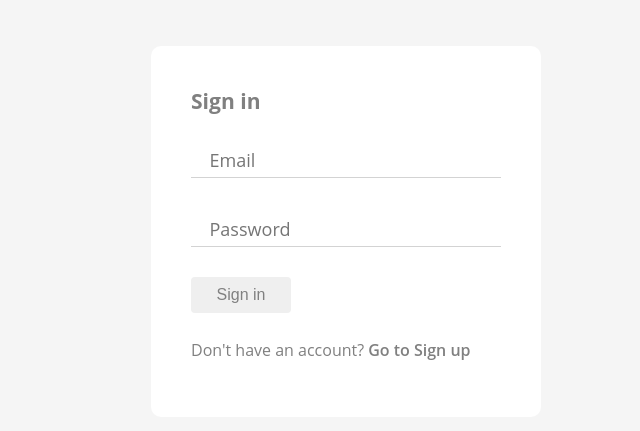
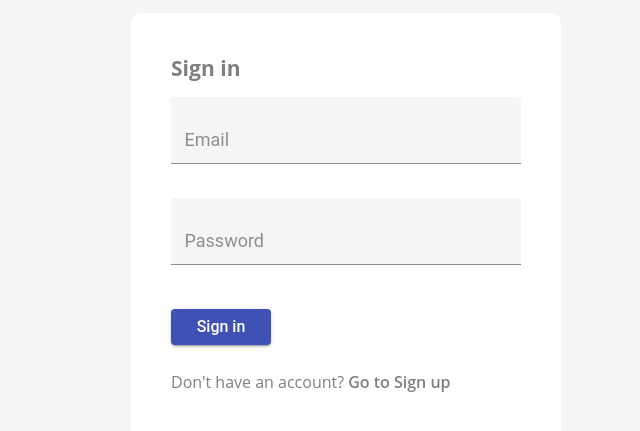
Before and after one commit to stas-diubko/AngularApp, an Angular app: page /auth/sign-in in a window 1280 px wide. Shown: the part 169-600 px from the top of the page, without its empty margins (294-934 px from the left). Built offline with nearby package versions, Linux system fonts and the light colour scheme.

Commit message:
adjust material

```diff
--- a/src/app/authentication/authentication.component.scss
+++ b/src/app/authentication/authentication.component.scss
@@ -19,31 +19,22 @@
     }
 
     .auth-input {
-      width: 300px;
-      padding: 5px;
-      border-bottom: 1px solid rgb(211, 211, 211);
-      margin-bottom: 20px;
-      color: rgb(128, 128, 128);
+      width: 350px;
+      margin-bottom: 10px;
 
       .mat-form-field-appearance-fill .mat-form-field-flex {
         padding: 0;
       }
 
       .form-error {
-        margin: 10px 0;
+        margin: 0;
         color: rgb(255, 0, 0);
         font-size: 14px;
       }
-
-
-    }
-    .error-border {
-      border-bottom: 1px solid rgb(255, 0, 0) !important;
     }
 
     button {
       width: 100px;
-      color: rgb(128, 128, 128);
       font-size: 16px;
       margin: 10px 0;
     }
--- a/src/app/authentication/sign-in/sign-in.component.html
+++ b/src/app/authentication/sign-in/sign-in.component.html
@@ -15,7 +15,7 @@
         <p class="form-error">Please enter a valid password</p>
       </mat-error>
     </mat-form-field>
-    <button mat-button color="primary" (click)="signIn(); $event.preventDefault()">Sign in</button>
+    <button mat-raised-button color="primary" (click)="signIn(); $event.preventDefault()">Sign in</button>
     <p>Don't have an account? <span routerLink='/auth/sign-up'>Go to Sign up</span></p>
   </form>
 </div>
--- a/src/app/authentication/sign-up/sign-up.component.html
+++ b/src/app/authentication/sign-up/sign-up.component.html
@@ -29,7 +29,7 @@
                 <p class="form-error">Please enter a valid password</p>
             </mat-error>
         </mat-form-field>
-        <button mat-button color="primary" (click)="signUp(); $event.preventDefault()">Sign up</button>
+        <button mat-raised-button (click)="signUp(); $event.preventDefault()">Sign up</button>
         <p><span routerLink='/auth/sign-in'>Go to Sign in</span></p>
     </form>
 </div>
--- /dev/null
+++ b/src/app/workplace/note/add-note-dialog.html
@@ -0,0 +1,3 @@
+<div mat-dialog-content>
+    <p>dialog works</p>
+</div>
--- a/src/app/workplace/note/note.component.html
+++ b/src/app/workplace/note/note.component.html
@@ -1,4 +1,4 @@
 <div class="notes-wrap">
     <span class="material-icons" routerLink='/workplace'> keyboard_arrow_left </span>
-    <span class="material-icons"> add_circle_outline </span>
+    <span class="material-icons" (click)="openAddNoteDialog()"> add_circle_outline </span>
 </div>
--- a/src/app/workplace/note/note.component.ts
+++ b/src/app/workplace/note/note.component.ts
@@ -1,5 +1,5 @@
-import { Component, OnInit } from '@angular/core';
-
+import { Component, Inject, OnInit } from '@angular/core';
+import {MatDialog, MatDialogRef, MAT_DIALOG_DATA} from '@angular/material/dialog';
 @Component({
   selector: 'app-note',
   templateUrl: './note.component.html',
@@ -7,9 +7,35 @@
 })
 export class NoteComponent implements OnInit {
 
-  constructor() { }
+  constructor(
+    public dialog: MatDialog
+  ) { }
 
   ngOnInit(): void {
   }
 
+  openAddNoteDialog(): void {
+    const dialogRef = this.dialog.open(AddNoteDialog, {
+      width: '250px',
+      height: '400px',
+    });
+  }
+
 }
+
+@Component({
+  selector: 'add-note-dialog',
+  templateUrl: './add-note-dialog.html',
+})
+export class AddNoteDialog {
+
+  constructor(
+    public dialogRef: MatDialogRef<AddNoteDialog>,
+    @Inject(MAT_DIALOG_DATA) public data: any
+    ) {}
+
+  onNoClick(): void {
+    this.dialogRef.close();
+  }
+
+}
--- a/src/app/workplace/workplace.module.ts
+++ b/src/app/workplace/workplace.module.ts
@@ -4,6 +4,7 @@
 import { WorkplaceRoutingModule } from './worlplace-routing.module';
 import { MaterialModule } from '../modules/material.modules';
 import { NoteComponent } from './note/note.component';
+import { AddNoteDialog } from './note/note.component';
 
 const COMPONENTS = [
     WorkplaceComponent
@@ -13,11 +14,14 @@
     declarations: [
       COMPONENTS,
       NoteComponent,
+      AddNoteDialog
     ],
     imports: [
       CommonModule,
       WorkplaceRoutingModule,
       MaterialModule
-    ]
+    ],
+    entryComponents: [ AddNoteDialog ]
+
   })
   export class WorkplaceModule { }
--- a/src/assets/scss/styles.scss
+++ b/src/assets/scss/styles.scss
@@ -1,4 +1,5 @@
 @import "~ngx-toastr/toastr";
+@import '~@angular/material/prebuilt-themes/indigo-pink.css';
 
 .toast-container {
     padding-top: 10px;
```
